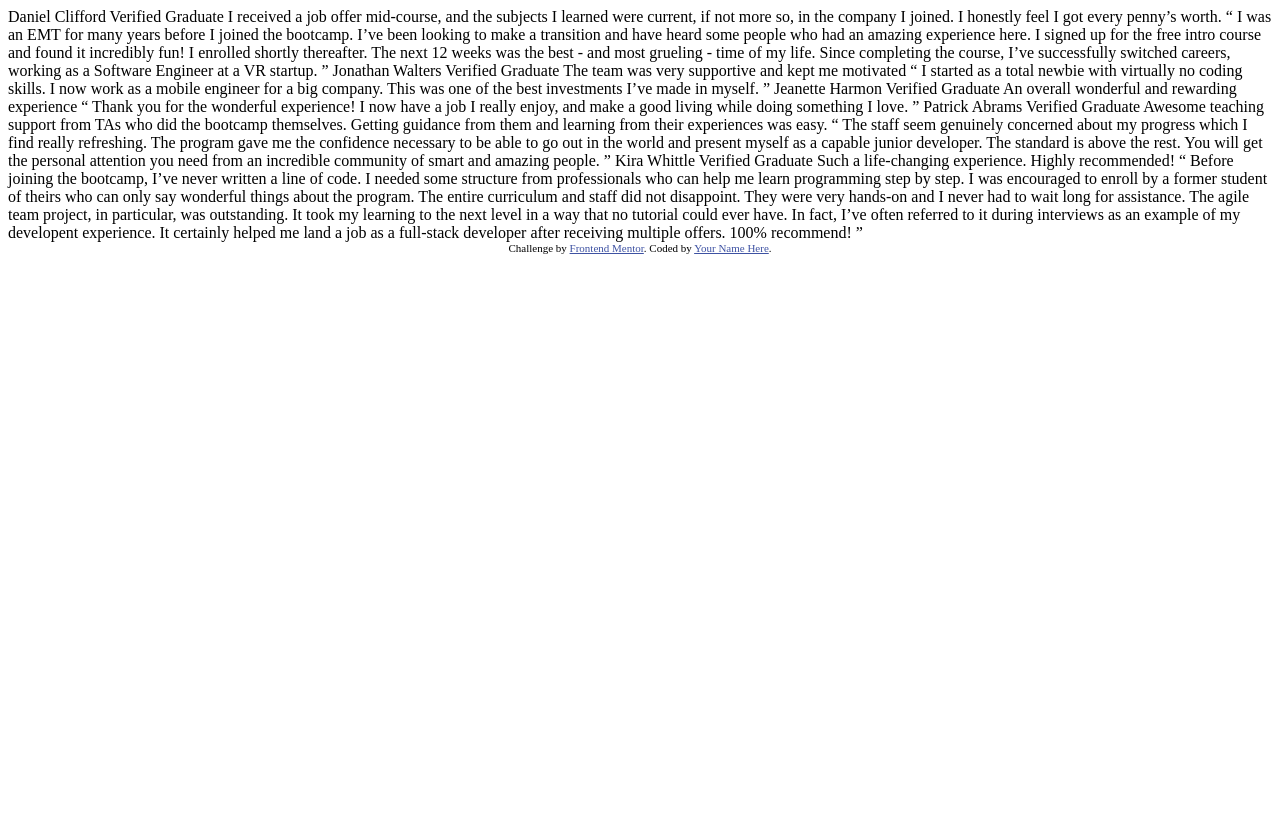
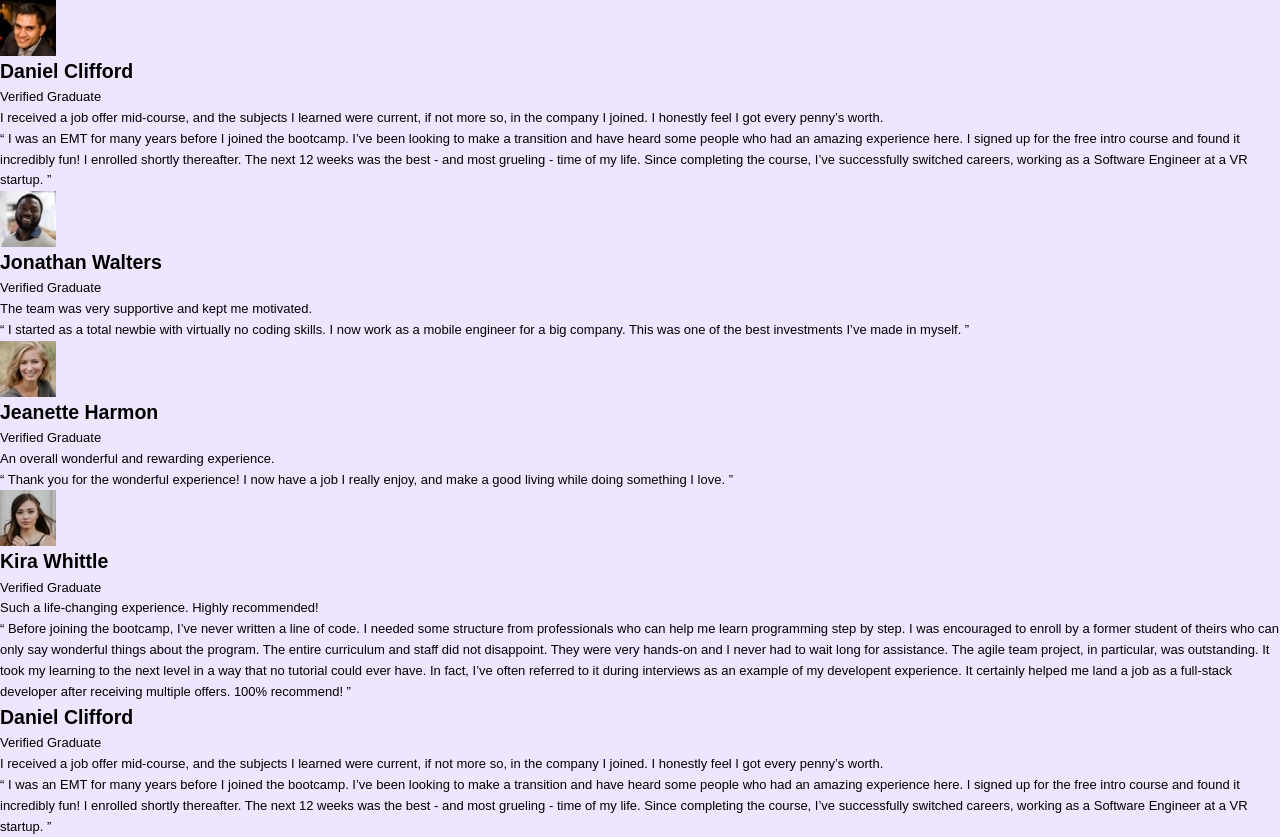
Before and after one commit to maomaoXD/testimonials-grid-section, a plain HTML site: page index.html in a window 1280 px wide. Before the commit the page ends 800 px from the top, so only its background shows below. Drawn offline with Linux system fonts and the light colour scheme.

Commit message:
update html file

```diff
--- a/index.html
+++ b/index.html
@@ -5,72 +5,128 @@
   <meta name="viewport" content="width=device-width, initial-scale=1.0"> <!-- displays site properly based on user's device -->
 
   <link rel="icon" type="image/png" sizes="32x32" href="./images/favicon-32x32.png">
-
-  <title>Frontend Mentor | [Challenge Name Here]</title>
-
-  <!-- Feel free to remove these styles or customise in your own stylesheet 👍 -->
-  <style>
-    .attribution { font-size: 11px; text-align: center; }
-    .attribution a { color: hsl(228, 45%, 44%); }
-  </style>
+  <link rel="preconnect" href="https://fonts.googleapis.com">
+  <link rel="preconnect" href="https://fonts.gstatic.com" crossorigin>
+  <link href="https://fonts.googleapis.com/css2?family=Barlow+Semi+Condensed:ital,wght@0,100;0,200;0,300;0,400;0,500;0,600;0,700;0,800;0,900;1,100;1,200;1,300;1,400;1,500;1,600;1,700;1,800;1,900&display=swap" rel="stylesheet">
+  <link rel="stylesheet" href="dist/main.css">
+  <title>Frontend Mentor | Testimonial Grid Section</title>
 </head>
 <body>
-  Daniel Clifford
-  Verified Graduate
+    <div class="testimonial-container">
+      <div class="testimonial">
+        <div class="testimonial__card">
+          <div class="testimonial__info">
+            <div class="testimonial__img">
+              <img src="./images/image-daniel.jpg" alt="Daniel Clifford">
+            </div>
+            <div class="testimonial__name">
+              <h2 class="testimonial__name-title">Daniel Clifford</h2>
+              <p class="testimonial__name-role">Verified Graduate</p>
+            </div>
+          </div>
 
-  I received a job offer mid-course, and the subjects I learned were current, if not more so,
-  in the company I joined. I honestly feel I got every penny’s worth.
+          <div class="testimonial__text">
+            <p class="testimonial__text-headline">
+              I received a job offer mid-course, and the subjects I learned were current, if not more so, in the company I joined. I honestly feel I got every penny’s worth.
+            </p>
+            <p class="testimonial__text-context">
+              “ I was an EMT for many years before I joined the bootcamp. I’ve been looking to make a transition and have heard some people who had an amazing experience here. I signed up for the free intro course and found it incredibly fun! I enrolled shortly thereafter.
+              The next 12 weeks was the best - and most grueling - time of my life. Since completing the course, I’ve successfully switched careers, working as a Software Engineer at a VR startup. ”
+            </p>
+          </div>
+        </div>
 
-  “ I was an EMT for many years before I joined the bootcamp. I’ve been looking to make a
-  transition and have heard some people who had an amazing experience here. I signed up
-  for the free intro course and found it incredibly fun! I enrolled shortly thereafter.
-  The next 12 weeks was the best - and most grueling - time of my life. Since completing
-  the course, I’ve successfully switched careers, working as a Software Engineer at a VR startup. ”
+        <div class="testimonial__card">
+          <div class="testimonial__info">
+            <div class="testimonial__img">
+              <img src="./images/image-jonathan.jpg" alt="Jonathan Walters">
+            </div>
+            <div class="testimonial__name">
+              <h2 class="testimonial__name-title">Jonathan Walters</h2>
+              <p class="testimonial__name-role">Verified Graduate</p>
+            </div>
+          </div>
 
-  Jonathan Walters
-  Verified Graduate
+          <div class="testimonial__text">
+            <p class="testimonial__text-headline">
+              The team was very supportive and kept me motivated.
+            </p>
+            <p class="testimonial__text-context">
+              “ I started as a total newbie with virtually no coding skills. I now work as a mobile engineer for a big company. This was one of the best investments I’ve made in myself. ”
+            </p>
+          </div>
+        </div>
 
-  The team was very supportive and kept me motivated
 
-  “ I started as a total newbie with virtually no coding skills. I now work as a mobile engineer
-  for a big company. This was one of the best investments I’ve made in myself. ”
+        <div class="testimonial__card">
+          <div class="testimonial__info">
+            <div class="testimonial__img">
+              <img src="./images/image-jeanette.jpg" alt="Jeanette Harmon">
+            </div>
+            <div class="testimonial__name">
+              <h2 class="testimonial__name-title">Jeanette Harmon</h2>
+              <p class="testimonial__name-role">Verified Graduate</p>
+            </div>
+          </div>
 
-  Jeanette Harmon
-  Verified Graduate
+          <div class="testimonial__text">
+            <p class="testimonial__text-headline">
+              An overall wonderful and rewarding experience.
+            </p>
+            <p class="testimonial__text-context">
+              “ Thank you for the wonderful experience! I now have a job I really enjoy, and make a good living while doing something I love. ”
+            </p>
+          </div>
+        </div>
 
-  An overall wonderful and rewarding experience
+        <div class="testimonial__card">
+          <div class="testimonial__info">
+            <div class="testimonial__img">
+              <img src="./images/image-kira.jpg" alt="Kira Whittle">
+            </div>
+            <div class="testimonial__name">
+              <h2 class="testimonial__name-title">Kira Whittle</h2>
+              <p class="testimonial__name-role">Verified Graduate</p>
+            </div>
+          </div>
 
-  “ Thank you for the wonderful experience! I now have a job I really enjoy, and make a good living
-  while doing something I love. ”
+          <div class="testimonial__text">
+            <p class="testimonial__text-headline">
+              Such a life-changing experience. Highly recommended!
+            </p>
+            <p class="testimonial__text-context">
+              “ Before joining the bootcamp, I’ve never written a line of code. I needed some structure from professionals who can help me learn programming step by step. I was encouraged to enroll by a former student of theirs who can only say wonderful things about the program. The entire curriculum and staff did not disappoint. They were very hands-on and I never had to wait long for assistance. The agile team
+              project, in particular, was outstanding. It took my learning to the next level in a way that no tutorial could ever have. In fact, I’ve often referred to it during interviews as an example of my developent experience. It certainly helped me land a job as a full-stack developer after receiving multiple offers.
+              100% recommend! ”
+            </p>
+          </div>
+        </div>
 
-  Patrick Abrams
-  Verified Graduate
 
-  Awesome teaching support from TAs who did the bootcamp themselves. Getting guidance from them and
-  learning from their experiences was easy.
+        <div class="testimonial__card">
+          <div class="testimonial__info">
+            <div class="testimonial__img">
+              <!-- Image goes here -->
+            </div>
+            <div class="testimonial__name">
+              <h2 class="testimonial__name-title">Daniel Clifford</h2>
+              <p class="testimonial__name-role">Verified Graduate</p>
+            </div>
+          </div>
 
-  “ The staff seem genuinely concerned about my progress which I find really refreshing. The program
-  gave me the confidence necessary to be able to go out in the world and present myself as a capable
-  junior developer. The standard is above the rest. You will get the personal attention you need from
-  an incredible community of smart and amazing people. ”
+          <div class="testimonial__text">
+            <p class="testimonial__text-headline">
+              I received a job offer mid-course, and the subjects I learned were current, if not more so, in the company I joined. I honestly feel I got every penny’s worth.
+            </p>
+            <p class="testimonial__text-context">
+              “ I was an EMT for many years before I joined the bootcamp. I’ve been looking to make a transition and have heard some people who had an amazing experience here. I signed up for the free intro course and found it incredibly fun! I enrolled shortly thereafter.
+              The next 12 weeks was the best - and most grueling - time of my life. Since completing
+              the course, I’ve successfully switched careers, working as a Software Engineer at a VR startup. ”
+            </p>
+          </div>
+        </div>
 
-  Kira Whittle
-  Verified Graduate
-
-  Such a life-changing experience. Highly recommended!
-
-  “ Before joining the bootcamp, I’ve never written a line of code. I needed some structure from
-  professionals who can help me learn programming step by step. I was encouraged to enroll by a former
-  student of theirs who can only say wonderful things about the program. The entire curriculum and staff
-  did not disappoint. They were very hands-on and I never had to wait long for assistance. The agile team
-  project, in particular, was outstanding. It took my learning to the next level in a way that no tutorial
-  could ever have. In fact, I’ve often referred to it during interviews as an example of my developent
-  experience. It certainly helped me land a job as a full-stack developer after receiving multiple offers.
-  100% recommend! ”
-
-  <div class="attribution">
-    Challenge by <a href="https://www.frontendmentor.io?ref=challenge" target="_blank">Frontend Mentor</a>.
-    Coded by <a href="#">Your Name Here</a>.
-  </div>
+      </div>
+    </div>
 </body>
 </html>
--- a/scss/abstract/_variables.scss
+++ b/scss/abstract/_variables.scss
@@ -1,2 +1,28 @@
 // Removed the import of _mixins.scss to avoid circular dependency
 @use '../abstract/functions' as f;
+
+// Variables
+
+// Primary Colors
+$purple-50: hsl(260, 100%, 95%);
+$purple-300: hsl(264, 82%, 80%);
+$purple-500: hsl(263, 55%, 52%);
+
+// Neutral Colors
+$white: hsl(0, 0%, 100%);
+$grey-100: hsl(214, 17%, 92%);
+$grey-200: hsl(0, 0%, 81%);
+$grey-400: hsl(224, 10%, 45%);
+$grey-500: hsl(217, 19%, 35%);
+$dark-blue: hsl(219, 29%, 14%);
+$black: hsl(0, 0%, 7%);
+
+// Font Family
+$font-primary: 'Barlow Semi Condensed', sans-serif;
+
+// Font Size
+$font-size: f.rem(13);
+
+// Font Weight
+$font-weight-md: 500;
+$font-weight-semibold: 600;
--- a/scss/base/_base.scss
+++ b/scss/base/_base.scss
@@ -1,3 +1,17 @@
 @use '../abstract/functions' as f;
 @use '../abstract/variables' as v;
 @use '../abstract/mixins' as m;
+
+body {
+    background-color: v.$purple-50;
+    font-family: v.$font-primary;
+    font-size: v.$font-size;
+    line-height: 1.6;
+    min-height: 100dvh;
+    margin: 0;
+}
+
+a:focus-visible, button:focus-visible {
+    outline: 2px solid v.$primary-blue;
+    outline-offset: 2px;
+}
--- a/scss/base/_typography.scss
+++ b/scss/base/_typography.scss
@@ -1,3 +1,11 @@
 @use '../abstract/functions' as f;
 @use '../abstract/variables' as v;
 @use '../abstract/mixins' as m;
+
+// Base Typography
+
+body {
+    font-family: v.$font-primary;
+    font-size: v.$font-size;
+    font-weight: v.$font-weight-md;
+}
```
Also changed, not shown: dist/main.css, 1 other file.
